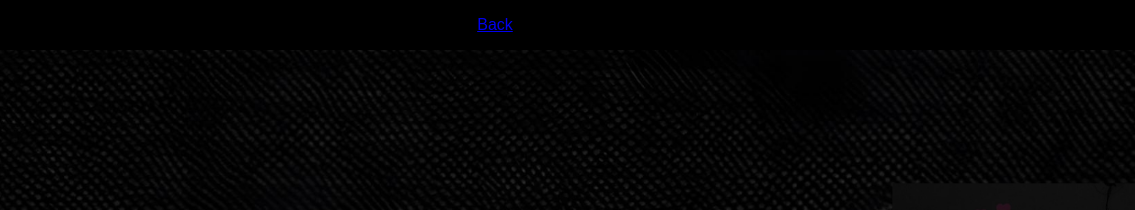
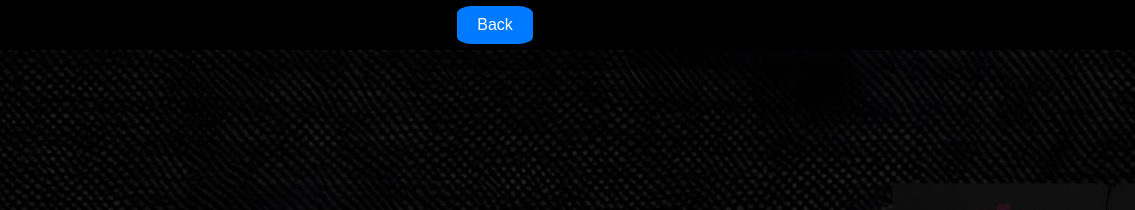
Before and after one commit to sourabhmehta-coder/portfolio, a plain HTML site: page index.html in a window 1280 px wide. Shown: the top 210 px of the page, 145-1280 px from the left. Drawn offline with Linux system fonts and the light colour scheme.

Commit message:
Update portfolio.css
back button css added

```diff
--- a/portfolio.css
+++ b/portfolio.css
@@ -34,6 +34,17 @@ header{
     color: rgb(44, 44, 44);
     font-size: 1.5em;
 }
+#backButton {
+    background-color: #007bff;
+    color: white;
+    padding: 10px 20px;
+    text-decoration: none;
+    display: inline-block;
+    border: none;
+    border-radius: 20%;
+}
+
+
 .nav{
      display: flex;
      align-items: center;
```
